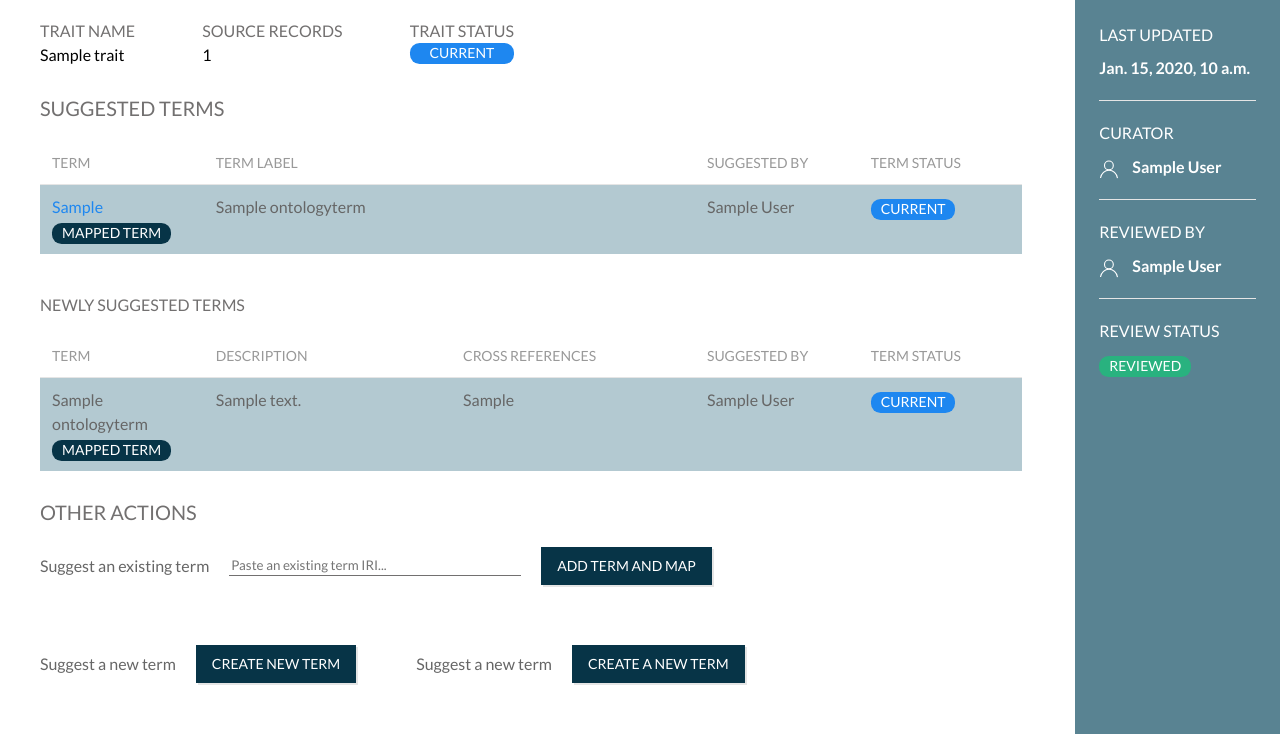
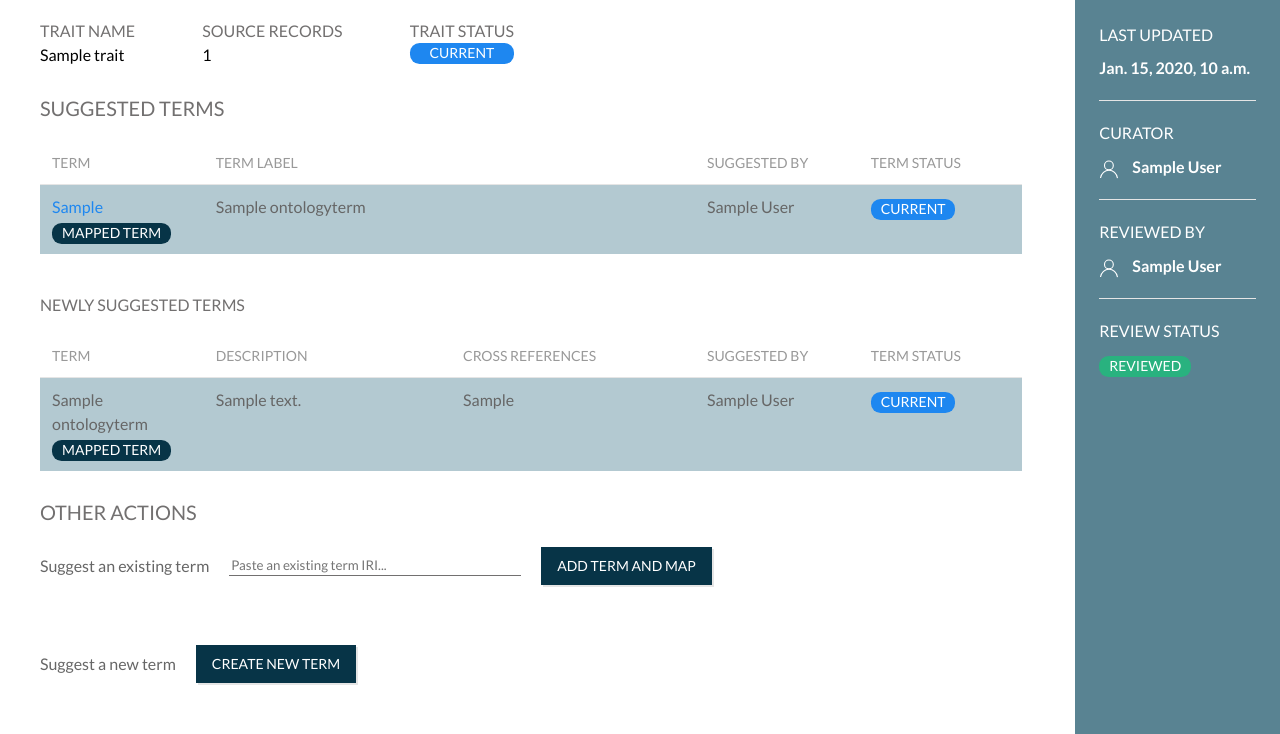
Before and after one commit to EBIvariation/trait-curation, a Django app: template traitcuration/traits/templates/traits/trait_detail.html in a window 1280 px wide. Shown: the part 66-800 px from the top of the page. Run offline with Django 3.2, Linux system fonts and the light colour scheme; tables that the repository leaves empty hold one stand-in row (values such as "Sample post"); the template is opened without the code that fills it: values that come from a table or form of the project are taken from there, most other values are stand-ins (such as "Sample title", 1, 10 or a date in 2020); style sheets or scripts are compiled from the project's sources; parts of the project's set-up code (start-up, migrations or seed data) failed here and were passed over; some libraries are stand-ins or nearby versions.

Commit message:
Enable automatic mapping of manually suggested terms

```diff
--- a/traitcuration/traits/templates/traits/trait_detail.html
+++ b/traitcuration/traits/templates/traits/trait_detail.html
@@ -176,12 +176,6 @@
             CREATE NEW TERM
           </button>
         </div>
-        <div class="action__container">
-          <span class="action__title">Suggest a new term</span>
-          <button class="uk-button button button--primary" onclick="newTermButtonClicked()">
-            CREATE A NEW TERM
-          </button>
-        </div>
       </div>
       <div class="new_term hidden">
         <h4>New Term Information</h4>
@@ -201,7 +195,7 @@
               {{ new_term_form.cross_refs }}
             </div>
           </div>
-          <input type="submit" value="Submit" class="button button--primary uk-button new_term__button">
+          <input type="submit" value="SUBMIT AND MAP" class="button button--primary uk-button new_term__button">
         </form>
       </div>
       <div class="new_term hidden">
```
